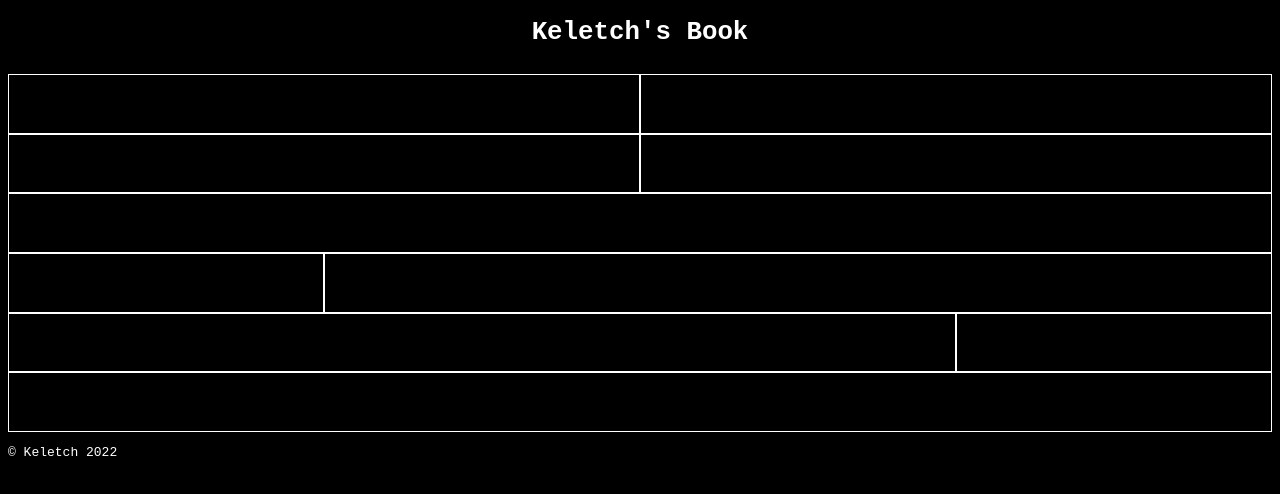
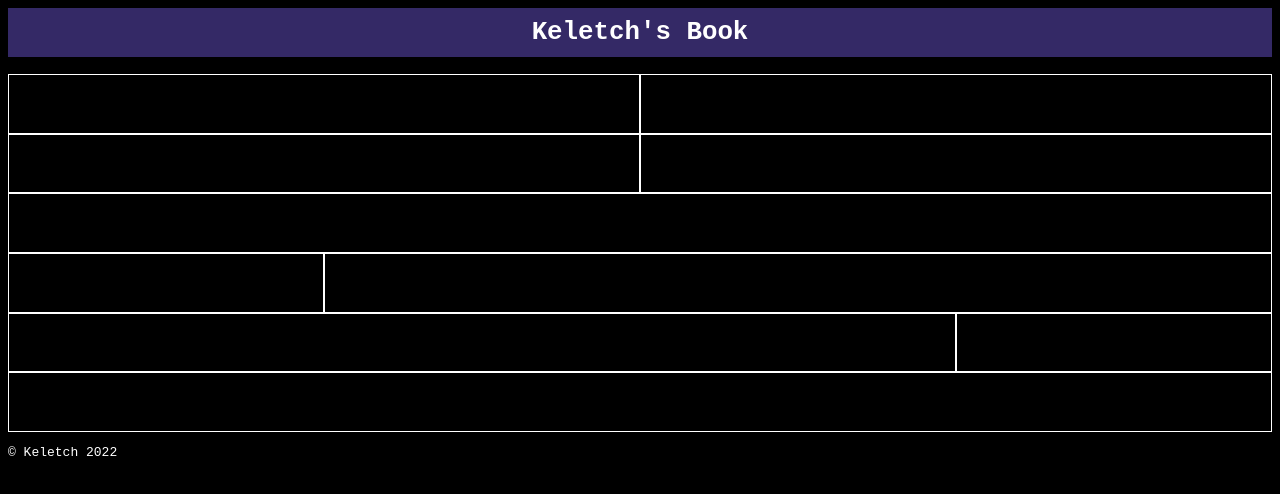
Before and after one commit to Keletch/book, a plain HTML site: page index.html in a window 1280 px wide. Drawn offline with Linux system fonts and the light colour scheme.

Commit message:
testMergeFailf

```diff
--- a/styles/main.css
+++ b/styles/main.css
@@ -7,7 +7,7 @@
 }
 
 .headv{
-    background-color: #000;
+    background-color: rgb(52, 41, 102);
     color: #fff;
     font-family: monospace;
     font-size: calc(1em + 1vw);
```
